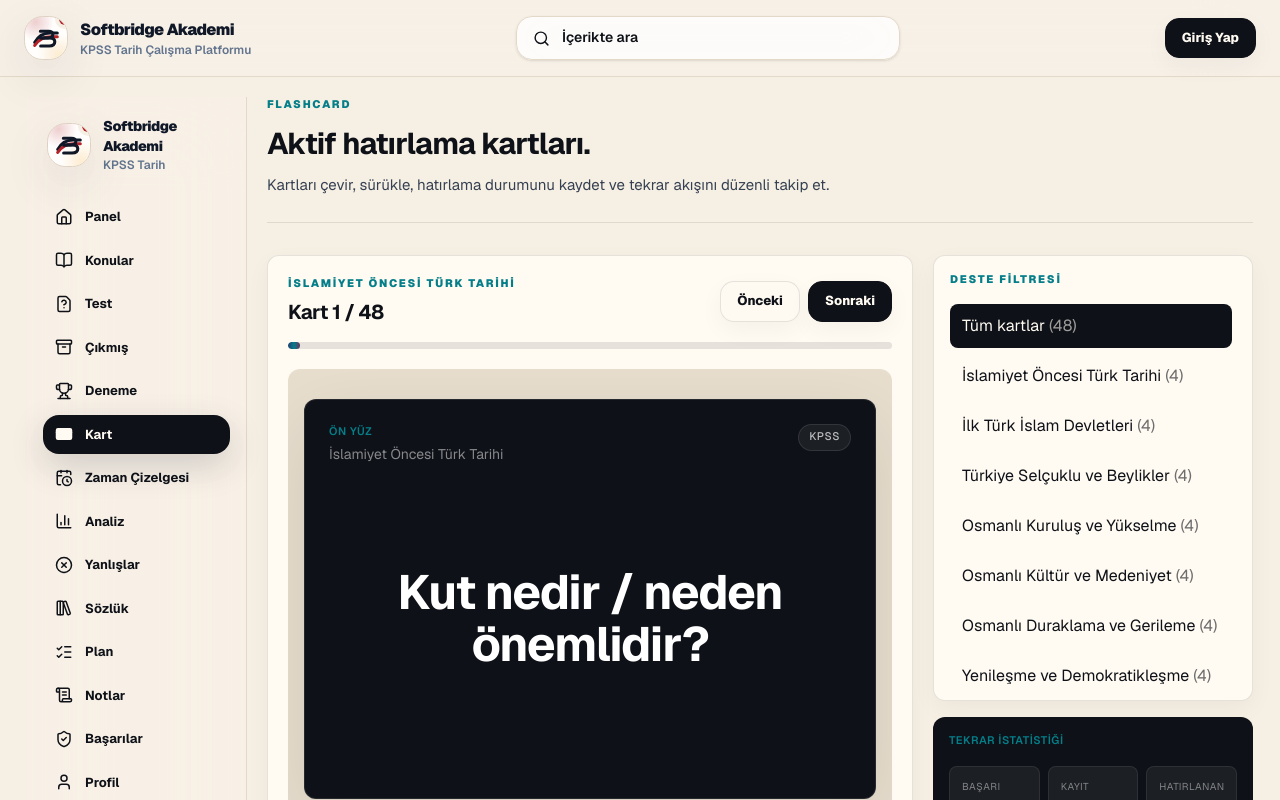
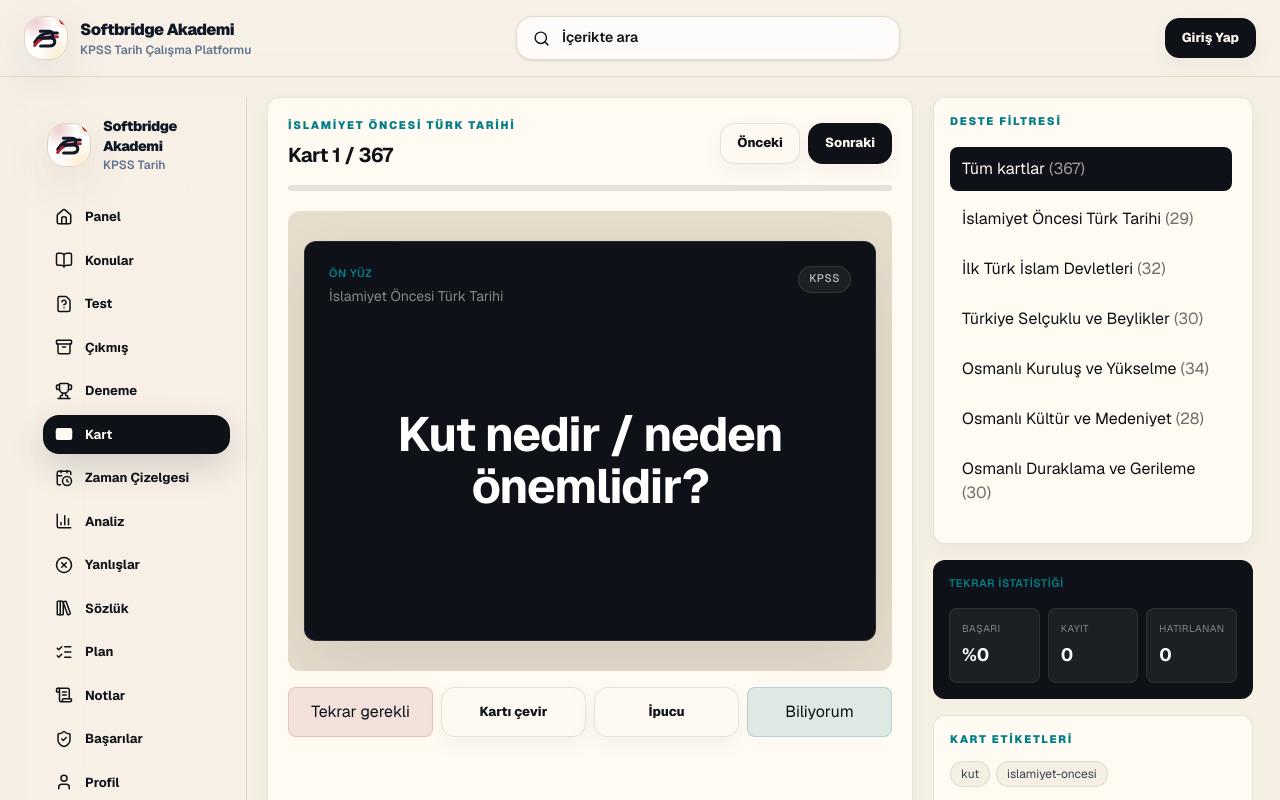
Before and after one commit to Dpehect/kpss-tarih-web-app, a Next.js app: page /flashcards in a window 1280 px wide. Shown: the top 800 px of the page. Built offline with nearby package versions, Linux system fonts and the light colour scheme; no server answers; a web font is replaced by a local one.

Commit message:
Update project files

```diff
--- a/scripts/audit-expanded-flashcards.cjs
+++ b/scripts/audit-expanded-flashcards.cjs
@@ -26,9 +26,7 @@ Module._resolveFilename = function patchedResolve(request, parent, isMain, optio
     ];
 
     for (const candidate of candidates) {
-      if (fs.existsSync(candidate)) {
-        return candidate;
-      }
+      if (fs.existsSync(candidate)) return candidate;
     }
   }
 
@@ -74,33 +72,20 @@ console.log("");
 
 if (report.warnings.length > 0) {
   console.log(`Uyarı: ${report.warnings.length}`);
-  for (const warning of report.warnings.slice(0, 25)) {
-    console.log(`- ${warning}`);
-  }
-
-  if (report.warnings.length > 25) {
-    console.log(`... ${report.warnings.length - 25} uyarı daha var.`);
-  }
-
+  for (const warning of report.warnings.slice(0, 25)) console.log(`- ${warning}`);
+  if (report.warnings.length > 25) console.log(`... ${report.warnings.length - 25} uyarı daha var.`);
   console.log("");
 }
 
 if (!report.ok) {
   console.error(`Hata: ${report.errors.length}`);
-
-  for (const error of report.errors.slice(0, 50)) {
-    console.error(`- ${error}`);
-  }
-
-  if (report.errors.length > 50) {
-    console.error(`... ${report.errors.length - 50} hata daha var.`);
-  }
-
+  for (const error of report.errors.slice(0, 50)) console.error(`- ${error}`);
+  if (report.errors.length > 50) console.error(`... ${report.errors.length - 50} hata daha var.`);
   process.exit(1);
 }
 
 console.log("✓ Kart sayısı en az iki katına çıkarıldı.");
+console.log("✓ FlashcardsPage artık genişletilmiş kart havuzunu kullanıyor.");
 console.log("✓ Her kart geçerli bir konuya bağlı.");
 console.log("✓ Ön yüz, arka yüz ve ipuçları boş/zayıf değil.");
 console.log("✓ Konu başına yeterli yeni kart üretildi.");
-console.log("✓ Kavram, özet, timeline ve sık hata kartları birlikte üretildi.");
--- a/src/data/expanded-flashcards.ts
+++ b/src/data/expanded-flashcards.ts
@@ -203,7 +203,6 @@ function examTipCards(topic: Topic): CardSeed[] {
 
 function ensureMinimumCards(topic: Topic, seeds: CardSeed[]) {
   const result = [...seeds];
-
   let index = 0;
 
   while (result.length < MIN_GENERATED_CARDS_PER_TOPIC) {
@@ -264,7 +263,6 @@ function buildTopicCards(topic: Topic) {
 }
 
 const generatedFlashcards = topics.flatMap(buildTopicCards);
-
 const baseIds = new Set(baseFlashcards.map((card) => card.id));
 
 export const generatedTopicFlashcards = generatedFlashcards.filter((card) => !baseIds.has(card.id));
@@ -309,21 +307,10 @@ export function getExpandedFlashcardAuditReport() {
 
     byTopic.get(card.topicId)?.push(card);
 
-    if (clean(card.front).length < 18) {
-      errors.push(`Ön yüz zayıf: ${card.id}`);
-    }
-
-    if (clean(card.back).length < 45) {
-      errors.push(`Arka yüz zayıf: ${card.id}`);
-    }
-
-    if (clean(card.hint).length < 15) {
-      errors.push(`İpucu zayıf: ${card.id}`);
-    }
-
-    if (!Array.isArray(card.tags) || card.tags.length < 2) {
-      errors.push(`Etiket eksik: ${card.id}`);
-    }
+    if (clean(card.front).length < 18) errors.push(`Ön yüz zayıf: ${card.id}`);
+    if (clean(card.back).length < 45) errors.push(`Arka yüz zayıf: ${card.id}`);
+    if (clean(card.hint).length < 15) errors.push(`İpucu zayıf: ${card.id}`);
+    if (!Array.isArray(card.tags) || card.tags.length < 2) errors.push(`Etiket eksik: ${card.id}`);
   }
 
   for (const topic of topics) {
@@ -342,11 +329,6 @@ export function getExpandedFlashcardAuditReport() {
     if (relatedCards.length < Math.ceil(cards.length * 0.8)) {
       warnings.push(`${topic.title} kartlarının bir kısmı konu başlığı/kavram ile zayıf bağ kuruyor olabilir.`);
     }
-
-    const frontSet = new Set(cards.map((card) => clean(card.front).toLocaleLowerCase("tr-TR")));
-    if (frontSet.size !== cards.length) {
-      warnings.push(`${topic.title} içinde benzer ön yüzler olabilir.`);
-    }
   }
 
   return {
--- a/src/features/flashcards/components/FlashcardsPage.tsx
+++ b/src/features/flashcards/components/FlashcardsPage.tsx
@@ -1,17 +1,7 @@
-import { PageHeader } from "@/components/core/PageHeader";
-import { flashcards, topics } from "@/data/kpss-history";
+import { expandedFlashcards as flashcards } from "@/data/expanded-flashcards";
+import { topics } from "@/data/kpss-history";
 import { FlashcardTrainer } from "@/features/flashcards/components/FlashcardTrainer";
 
 export function FlashcardsPage() {
-  return (
-    <div className="space-y-6">
-      <PageHeader
-        eyebrow="Flashcard"
-        title="Aktif hatırlama kartları."
-        description="Kartları çevir, sürükle, hatırlama durumunu kaydet ve tekrar akışını düzenli takip et."
-      />
-
-      <FlashcardTrainer cards={flashcards} topics={topics} />
-    </div>
-  );
+  return <FlashcardTrainer cards={flashcards} topics={topics} />;
 }
```
